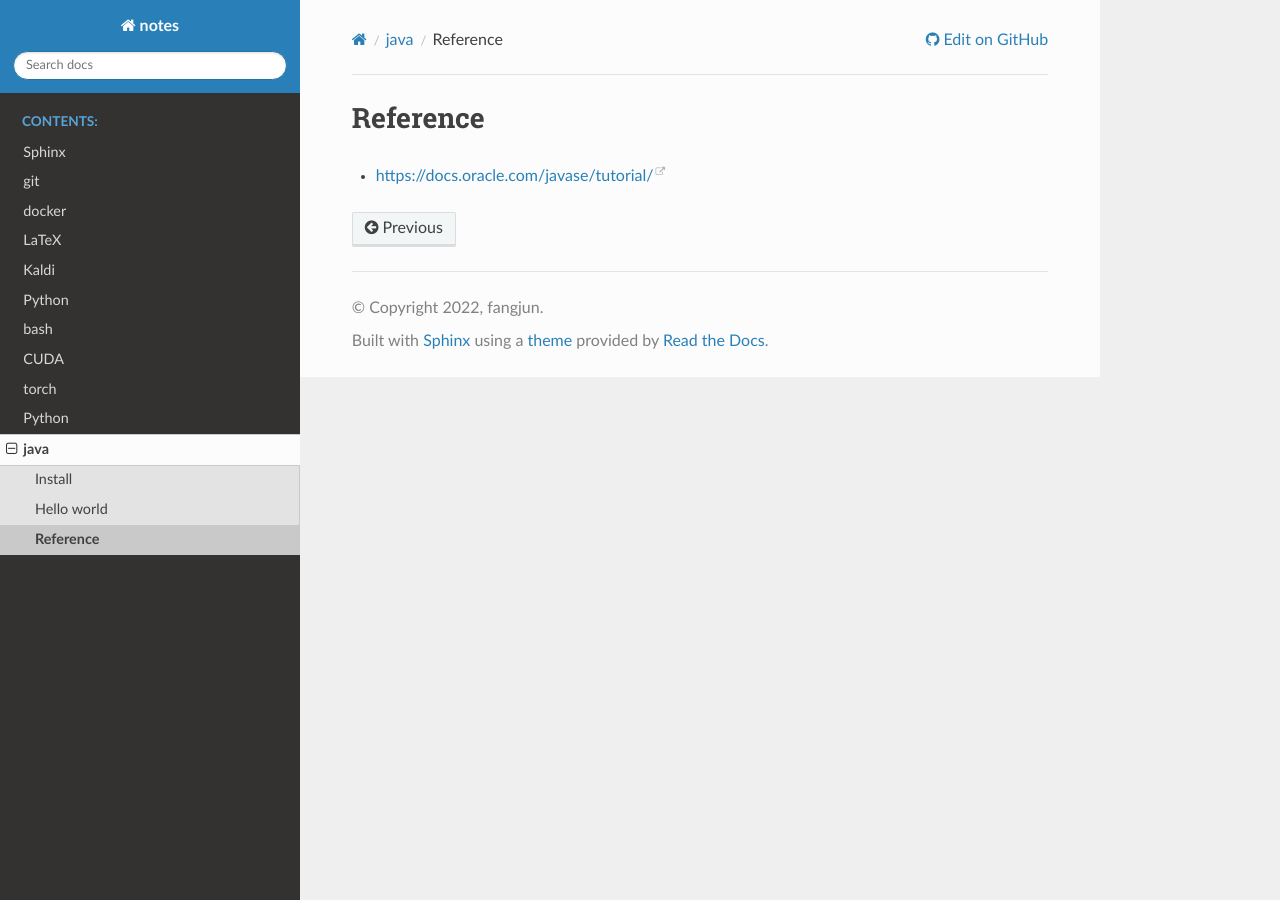
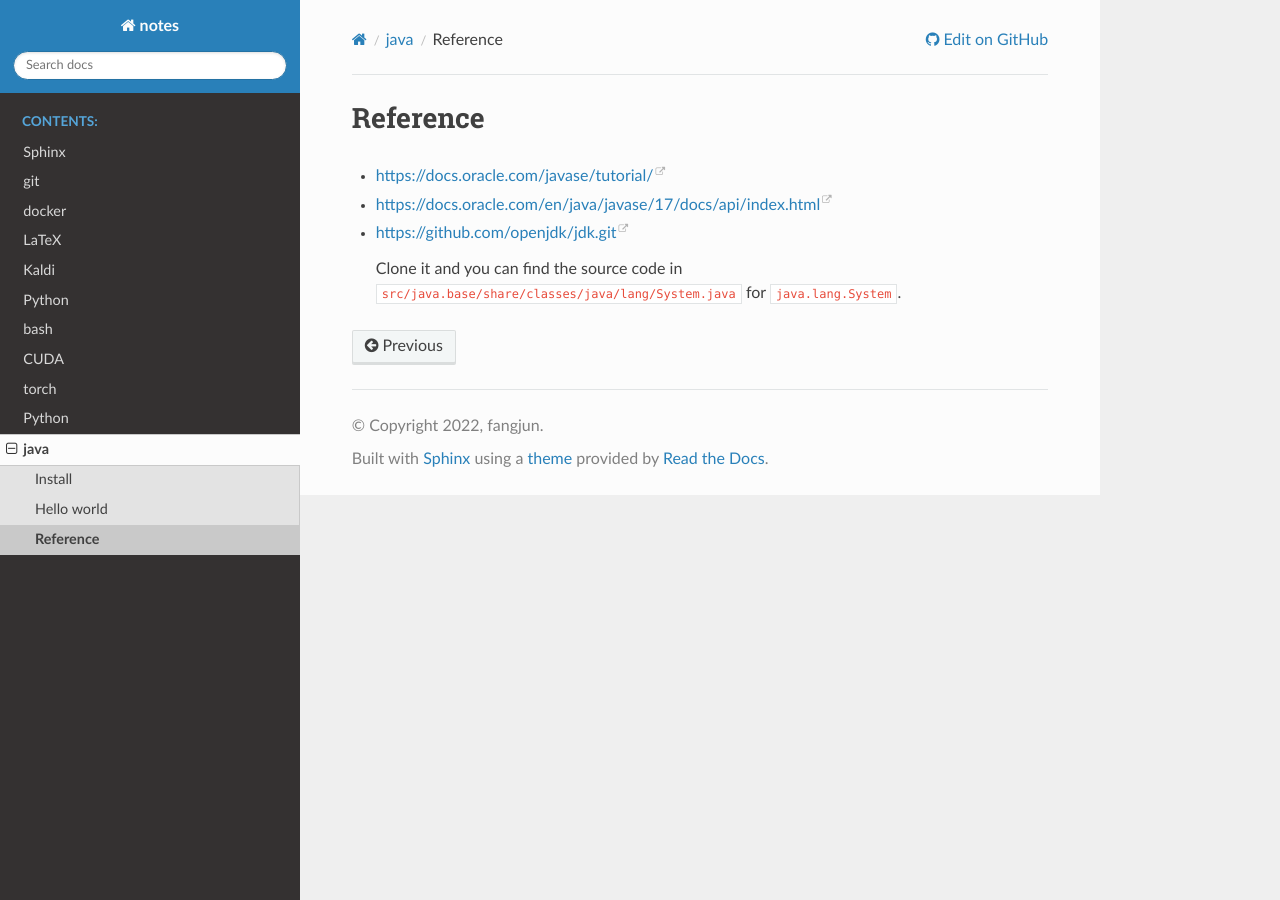
Before and after one commit to csu-fangjun/notes, a Sphinx documentation site: the page built from docs/source/java/reference.rst, in a window 1280 px wide. Built offline with Sphinx 7.4.7 and the Read the Docs theme 2.0.0, drawn with Linux system fonts in a browser that asks for light colours; pages that are not in the unit, such as notebooks, are missing from menus.

Commit message:
Minor fixes.

```diff
--- a/docs/source/java/hello_world.rst
+++ b/docs/source/java/hello_world.rst
@@ -5,3 +5,7 @@ Hello world
 .. literalinclude:: ./code/hello_world/Hello.java
    :language: java
    :caption: Hello.java
+
+.. literalinclude:: ./code/hello_world/EqualTest.java
+   :language: java
+   :caption: EqualTest.java
--- a/docs/source/java/install.rst
+++ b/docs/source/java/install.rst
@@ -16,7 +16,7 @@ Create a script with filename ``google-java-format``:
 
   #!/usr/bin/env bash
 
-  java -jar /path/to/google-java-format-1.15.0-all-deps.jar
+  java -jar /ceph-sh0/fangjun/download/google-java-format-1.15.0-all-deps.jar $@
 
 ``chmod +x google-java-format`` and add the path to ``PATH``.
 
--- a/docs/source/java/reference.rst
+++ b/docs/source/java/reference.rst
@@ -2,3 +2,9 @@ Reference
 =========
 
 - `<https://docs.oracle.com/javase/tutorial/>`_
+- `<https://docs.oracle.com/en/java/javase/17/docs/api/index.html>`_
+
+- `<https://github.com/openjdk/jdk.git>`_
+
+  Clone it and you can find the source code in ``src/java.base/share/classes/java/lang/System.java``
+  for ``java.lang.System``.
```
Also changed, not shown: 2 other files.
